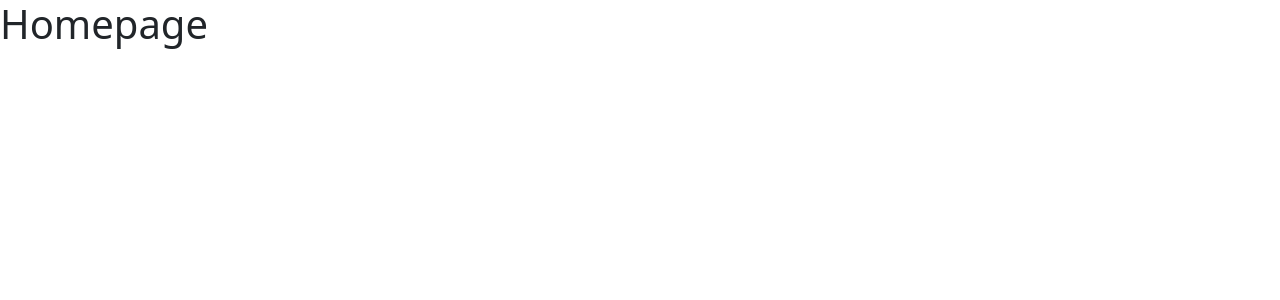
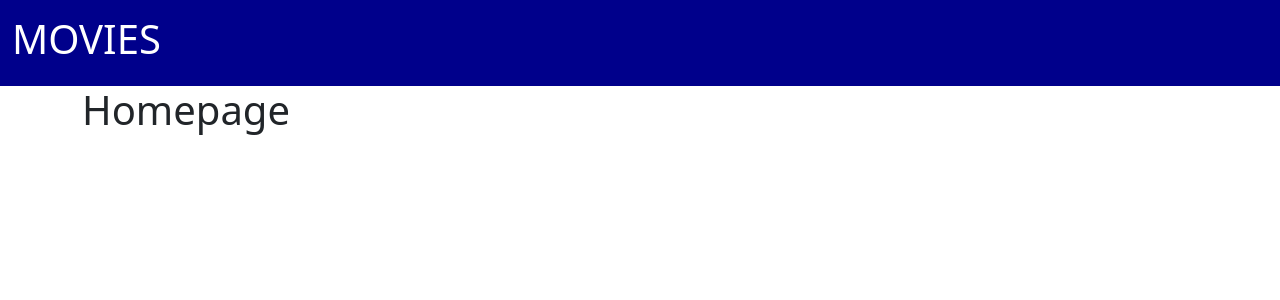
Before and after one commit to anthony-mure/webapp-react, a React (Vite) app: page / in a window 1280 px wide. Shown: the top 300 px of the page. Built offline with nearby package versions, Linux system fonts and the light colour scheme.

Commit message:
[created]Layout(HomoPage&DetailMovie)

```diff
--- a/package.json
+++ b/package.json
@@ -14,7 +14,7 @@
     "axios": "^1.12.2",
     "react": "^19.1.1",
     "react-dom": "^19.1.1",
-    "react-router": "^7.9.1"
+    "react-router-dom": "^7.9.1"
   },
   "devDependencies": {
     "@eslint/js": "^9.35.0",
--- a/src/App.jsx
+++ b/src/App.jsx
@@ -1,11 +1,22 @@
+import DefaultLayout from "./layouts/DefaultLayout";
+import HomePage from "./pages/HomePage";
+import DetailMovie from "./pages/DetailMovie";
+import { BrowserRouter,Routes,Route } from "react-router-dom";
 
 function App() {
 
    return(
     <>
-      <h1>Homepage</h1>
+     <BrowserRouter>
+       <Routes>
+        <Route element={<DefaultLayout />}>
+           <Route path="/" element={<HomePage />}></Route>
+           <Route path="/:id" element={<DetailMovie />}></Route>
+        </Route>
+       </Routes>
+     </BrowserRouter>
     </>
-   )
+   );
 };
 
 export default App
--- /dev/null
+++ b/src/components/Header.jsx
@@ -0,0 +1,15 @@
+
+
+const Header = () => {
+  return (
+    <header className='container-fluid'>
+      <div className='row'>
+        <div className='col-12'>
+          <h1>MOVIES</h1>
+        </div>
+      </div>
+    </header>
+  )
+};
+
+export default Header;
--- a/src/index.css
+++ b/src/index.css
@@ -0,0 +1,5 @@
+header{
+  background-color: darkblue;
+  color: white;
+  padding: 15px 0px;
+}
--- /dev/null
+++ b/src/layouts/DefaultLayout.jsx
@@ -0,0 +1,16 @@
+import { Outlet } from "react-router-dom";
+import Header from "../components/Header";
+
+
+const DefaultLayout = () => {
+  return (
+    <>
+      <Header/>
+      <main className="container">
+        <Outlet/>
+      </main>
+    </>
+  );
+};
+
+export default DefaultLayout;
--- /dev/null
+++ b/src/pages/DetailMovie.jsx
@@ -0,0 +1,10 @@
+
+const DetailMovie = () => {
+  return (
+    <div>
+      <h1>dettaglio film</h1>
+    </div>
+  )
+};
+
+export default DetailMovie;
--- /dev/null
+++ b/src/pages/HomePage.jsx
@@ -0,0 +1,11 @@
+
+
+const HomePage = () => {
+  return (
+    <div>
+       <h1>Homepage</h1>
+    </div>
+  )
+}
+
+export default HomePage;
```
Also changed, not shown: 1 other file (tests, documents, lock files or other folders).
